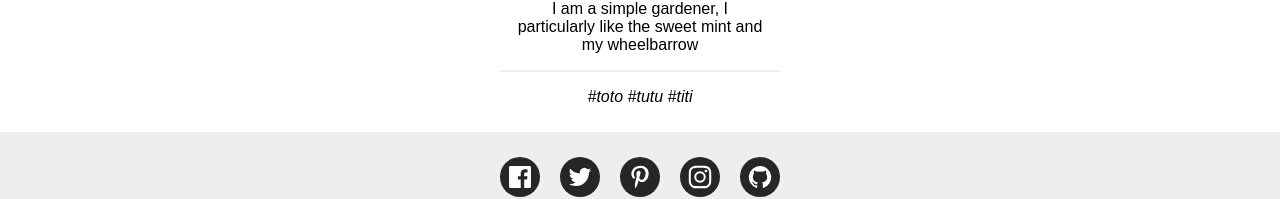
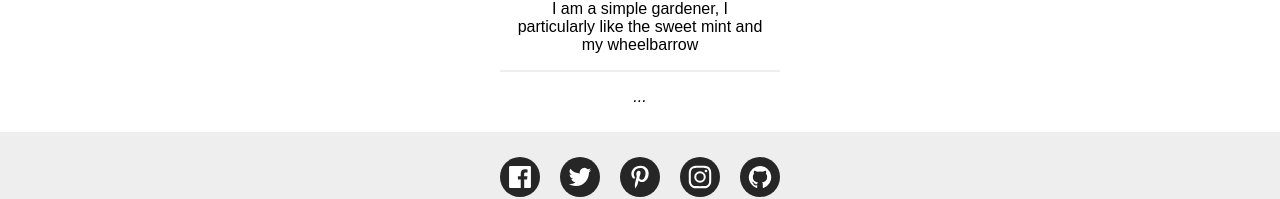
Before and after one commit to trixky/matcha, a React (Create React App) app in the folder client/: page /profile/1 in a window 1280 px wide. Shown: the part 692-891 px from the top of the page. Built offline with nearby package versions, Linux system fonts and the light colour scheme.

Commit message:
start profile/myprofile fetching

```diff
--- a/client/src/pages/account/components/AccountOptions.js
+++ b/client/src/pages/account/components/AccountOptions.js
@@ -11,7 +11,7 @@ class AccountOption extends Component {
 	render() {
 		return (
 			<div className='account-options-containers'>
-				<input className='form-input auth-submit' onClick={() => (this.handleClick('/profile/username'))} type='submit' value='show my profile'/>
+				<input className='form-input auth-submit' onClick={() => (this.handleClick('/profile/myprofile'))} type='submit' value='show my profile'/>
 				<input className='form-input auth-submit' onClick={() => (this.handleClick('/updateProfile'))} type='submit' value='update my profile'/>
 				<input className='form-input auth-submit' onClick={() => (this.handleClick('/settings'))} type='submit' value='settings'/>
 			</div>
--- a/client/src/pages/profile/Profile.js
+++ b/client/src/pages/profile/Profile.js
@@ -9,24 +9,27 @@ import Bio from './components/Bio'
 import Tags from './components/Tags'
 
 class Profile extends Component {
+	state = {
+		data: null
+	}
 
 	componentDidMount() {
 		if (this.props.readPage() !== 'Profile')
 			this.props.setPage('Profile');
 
-		// const data=''
+		const current_user = window.location.pathname.split('/')[2];
 
-		// const requestOptions = {
-		// 	method: 'GET',
-		// 	bodyu: JSON.stringify(data)
-		// };
-		// fetch('/account/myprofile', requestOptions)
-		// 	.then(response => response.json())
-		// 	.then(data => {
-		// 		if (this._isMounted) {
-		// 			this.setState({ data: data._data })
-		// 		}
-		// 	});
+		const requestOptions = {
+			method: 'GET',
+		};
+		if (current_user === 'myprofile') {
+			fetch('/account/myprofile', requestOptions)
+				.then(response => response.json())
+				.then(data => {
+					console.log(data)
+					this.setState({ data: data._data })
+				});
+		}
 	}
 
 	render() {
@@ -35,12 +38,12 @@ class Profile extends Component {
 				<h2 className='profil-title'>username</h2>
 				<h3 className='connection-status'>connected</h3>
 				<div className='profile-info-container'>
-					<Images />
-					<Heart />
+					<Images data={this.state.data}/>
+					<Heart data={this.state.data}/>
 					<input className='form-input' onClick={() => (this.handleClick('/profile'))} type='submit' value='chat' disabled />
-					<ProfileListInfo />
-					<Bio />
-					<Tags />
+					<ProfileListInfo data={this.state.data}/>
+					<Bio data={this.state.data}/>
+					<Tags data={this.state.data}/>
 				</div>
 			</div>
 		);
--- a/client/src/pages/profile/components/Tags.js
+++ b/client/src/pages/profile/components/Tags.js
@@ -3,10 +3,25 @@ import React, { Component } from 'react'
 import './Tags.css'
 
 class Tags extends Component {
+	generate_tags_string(tags) {
+		let string = '';
+
+		tags.forEach(tag => {
+			string += '#';
+			string += tag;
+			string += ' ';
+		});
+		return (string);
+	}
+
 	render() {
+		const data = this.props.data;
+		const tags = data ? this.generate_tags_string(data.tags) : '...';
 		return (
 			<div className='profil-tags-container'>
-				<p>#toto #tutu #titi</p>
+				<p>
+					{tags}
+				</p>
 			</div>
 		);
 	}
```
Also changed, not shown: 1 other file (tests, documents, lock files or other folders).
